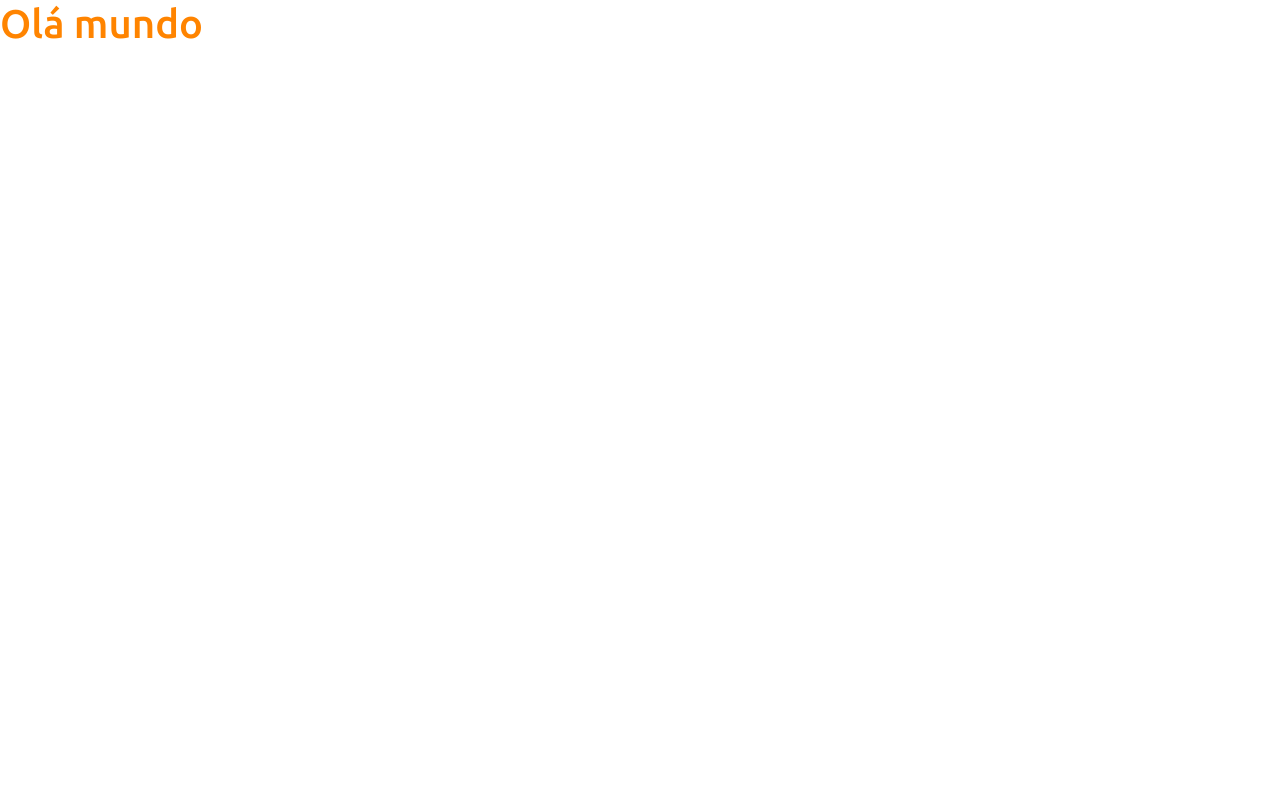
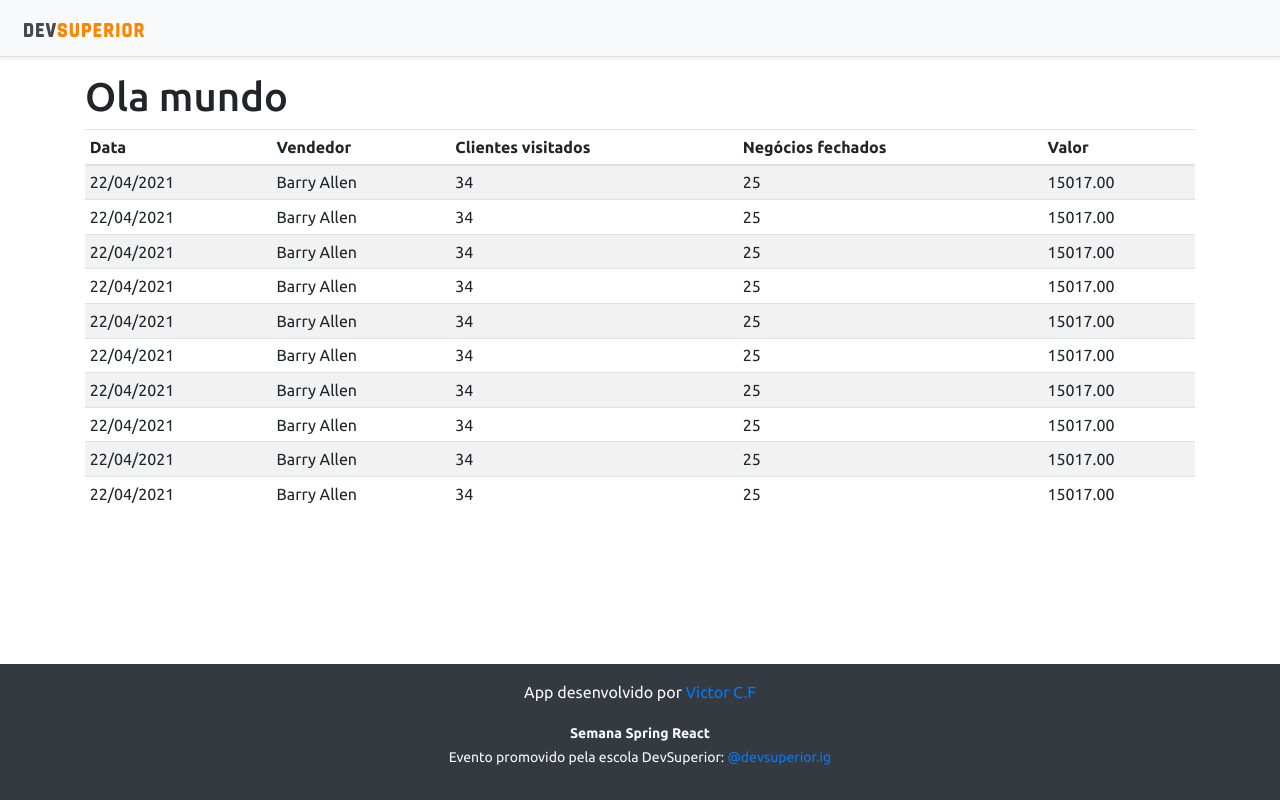
Before and after one commit to fonaziero/projeto-sds3, a React (Create React App) app in the folder frontend/: page / in a window 1280 px wide. Built offline with nearby package versions, Linux system fonts and the light colour scheme.

Commit message:
Componentes Statico e Basicos

```diff
--- a/frontend/src/App.tsx
+++ b/frontend/src/App.tsx
@@ -1,10 +1,17 @@
+import DataTable from "components/DataTable";
+import Footer from "components/Footer";
+import NavBar from "components/NavBar";
 
 function App() {
   return (
-    <div>
-      <h1 className="text-primary">Olá mundo</h1>
-    </div>
-
+    <>
+      <NavBar/>
+      <div className="container">
+        <h1>Ola mundo</h1>
+        <DataTable/>
+      </div>
+      <Footer/>
+    </>
   );
 }
 
--- /dev/null
+++ b/frontend/src/components/DataTable/index.tsx
@@ -0,0 +1,91 @@
+function DataTable() {
+  return (
+    <div className="table-responsive">
+        <table className="table table-striped table-sm">
+            <thead>
+                <tr>
+                    <th>Data</th>
+                    <th>Vendedor</th>
+                    <th>Clientes visitados</th>
+                    <th>Negócios fechados</th>
+                    <th>Valor</th>
+                </tr>
+            </thead>
+            <tbody>
+                <tr>
+                    <td>22/04/2021</td>
+                    <td>Barry Allen</td>
+                    <td>34</td>
+                    <td>25</td>
+                    <td>15017.00</td>
+                </tr>
+                <tr>
+                    <td>22/04/2021</td>
+                    <td>Barry Allen</td>
+                    <td>34</td>
+                    <td>25</td>
+                    <td>15017.00</td>
+                </tr>
+                <tr>
+                    <td>22/04/2021</td>
+                    <td>Barry Allen</td>
+                    <td>34</td>
+                    <td>25</td>
+                    <td>15017.00</td>
+                </tr>
+                <tr>
+                    <td>22/04/2021</td>
+                    <td>Barry Allen</td>
+                    <td>34</td>
+                    <td>25</td>
+                    <td>15017.00</td>
+                </tr>
+                <tr>
+                    <td>22/04/2021</td>
+                    <td>Barry Allen</td>
+                    <td>34</td>
+                    <td>25</td>
+                    <td>15017.00</td>
+                </tr>
+                <tr>
+                    <td>22/04/2021</td>
+                    <td>Barry Allen</td>
+                    <td>34</td>
+                    <td>25</td>
+                    <td>15017.00</td>
+                </tr>
+                <tr>
+                    <td>22/04/2021</td>
+                    <td>Barry Allen</td>
+                    <td>34</td>
+                    <td>25</td>
+                    <td>15017.00</td>
+                </tr>
+                <tr>
+                    <td>22/04/2021</td>
+                    <td>Barry Allen</td>
+                    <td>34</td>
+                    <td>25</td>
+                    <td>15017.00</td>
+                </tr>
+                <tr>
+                    <td>22/04/2021</td>
+                    <td>Barry Allen</td>
+                    <td>34</td>
+                    <td>25</td>
+                    <td>15017.00</td>
+                </tr>
+                <tr>
+                    <td>22/04/2021</td>
+                    <td>Barry Allen</td>
+                    <td>34</td>
+                    <td>25</td>
+                    <td>15017.00</td>
+                </tr>
+            </tbody>
+        </table>
+    </div>
+  );
+}
+
+export default DataTable;
--- /dev/null
+++ b/frontend/src/components/Footer/index.tsx
@@ -0,0 +1,36 @@
+function Footer() {
+  return (
+    <>
+      <footer className="footer mt-auto py-3 bg-dark">
+        <div className="container">
+          <p className="text-light">
+            App desenvolvido por{" "}
+            <a
+              href="https://github.com/fonaziero"
+              target="_blank"
+              rel="noreferrer"
+            >
+              Victor C.F
+            </a>
+          </p>
+          <p className="text-light">
+            <small>
+              <strong>Semana Spring React</strong>
+              <br />
+              Evento promovido pela escola DevSuperior:{" "}
+              <a
+                href="https://instagram.com/devsuperior.ig"
+                target="_blank"
+                rel="noreferrer"
+              >
+                @devsuperior.ig
+              </a>
+            </small>
+          </p>
+        </div>
+      </footer>
+    </>
+  );
+}
+
+export default Footer;
--- /dev/null
+++ b/frontend/src/components/NavBar/index.tsx
@@ -0,0 +1,13 @@
+import ImgDsDark from 'assets/img/ds_dark.svg';
+
+function NavBar() {
+    return (
+        <div className="d-flex flex-column flex-md-row align-items-center p-3 px-md-4 mb-3 bg-light border-bottom shadow-sm">
+                <nav className="my-2 my-md-0 mr-md-3">
+                    <img src={ImgDsDark} alt="DevSuperior" width="120" />
+                </nav>
+        </div>
+    );
+}
+
+export default NavBar;
```
Also changed, not shown: frontend/src/assets/img/ds_dark.svg (added).
